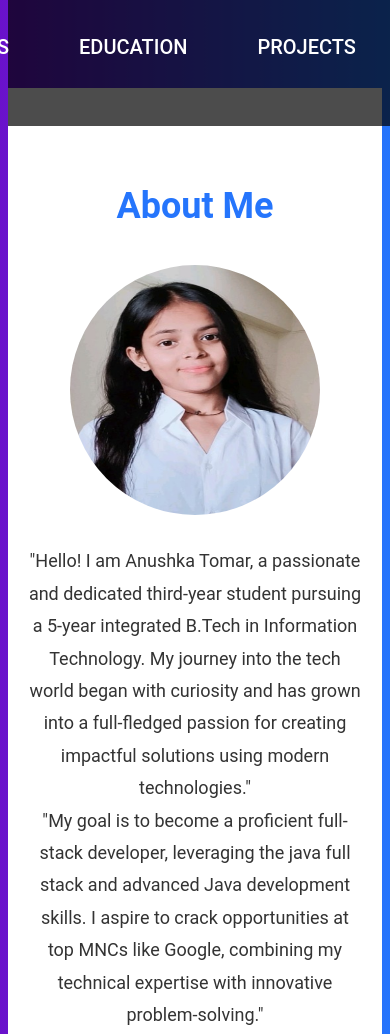
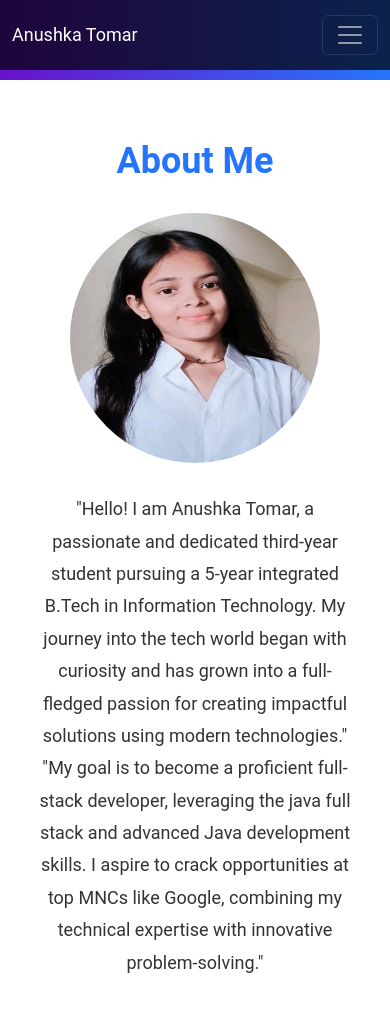
Before and after one commit to AnushkaTomar123/Website, a plain HTML site: page about.html in a window 390 px wide. Shown: the top 1034 px of the page. Drawn offline with nearby package versions, Linux system fonts and the light colour scheme.

Commit message:
Update about.html

```diff
--- a/about.html
+++ b/about.html
@@ -5,14 +5,20 @@
     <meta charset="UTF-8">
     <meta name="viewport" content="width=device-width, initial-scale=1.0">
     <title>About Me | Anushka Tomar</title>
+     <link rel="icon" href="assets/favicon.ico" type="image/x-icon">
+     <link href="https://cdn.jsdelivr.net/npm/bootstrap@5.3.2/dist/css/bootstrap.min.css" rel="stylesheet">
     <link rel="stylesheet" href="style.css">
 </head>
 <body>
 
     <!-- Navigation Bar -->
-    <header class="head">
+   <header class="head">
         <nav class="navbar navbar-expand-lg navbar-dark bg-transparent fixed-top ">
-
+            <div class="container">
+                <a class="navbar-brand" href="index.html">Anushka Tomar</a>
+                <button class="navbar-toggler" type="button" data-bs-toggle="collapse" data-bs-target="#navbarNav">
+                    <span class="navbar-toggler-icon"></span>
+                </button>
                 <div class="collapse navbar-collapse" id="navbarNav">
                     <ul class="navbar-nav ms-auto">
                         <li class="nav-item"><a class="nav-link" href="index.html">Home</a></li>
@@ -24,7 +30,7 @@
                         <li class="nav-item"><a class="nav-link" href="submission.html">Submission</a></li>
                     </ul>
                 </div>
-
+            </div>
         </nav>
     </header>
 
```
